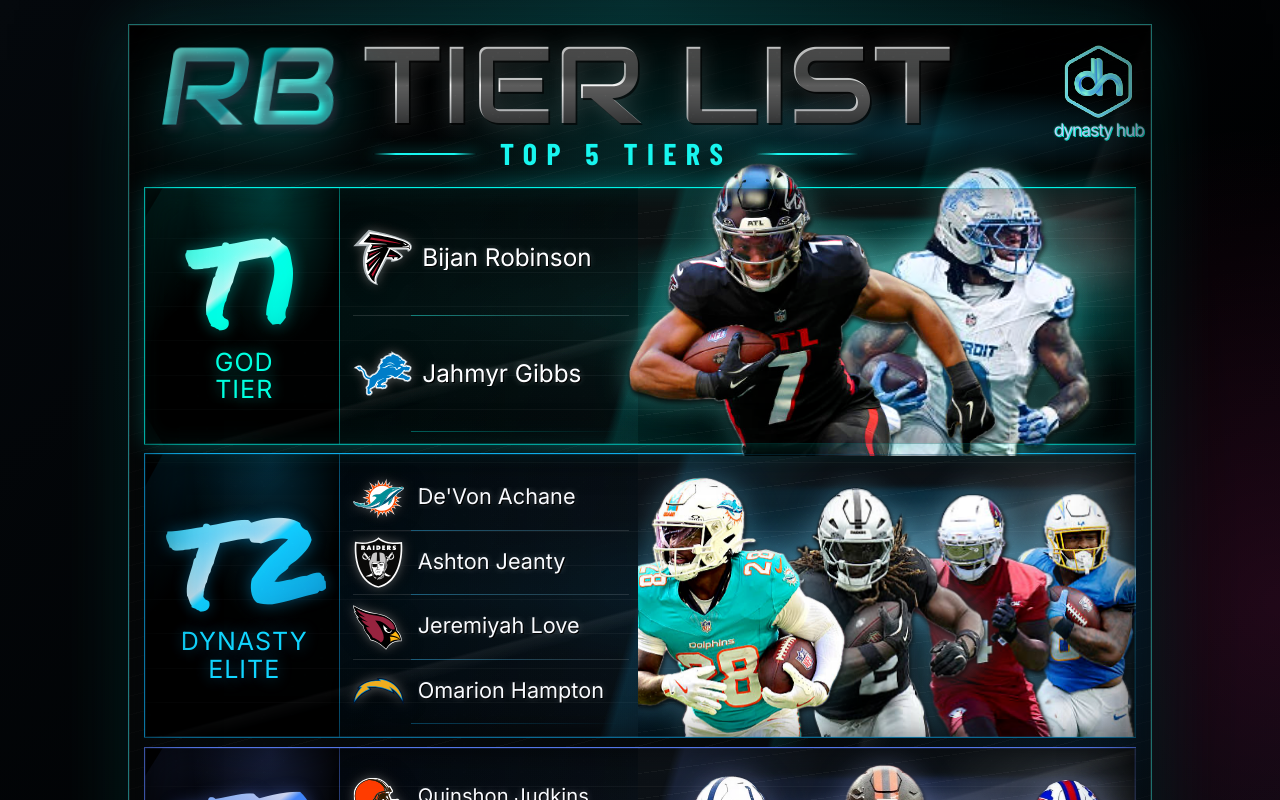
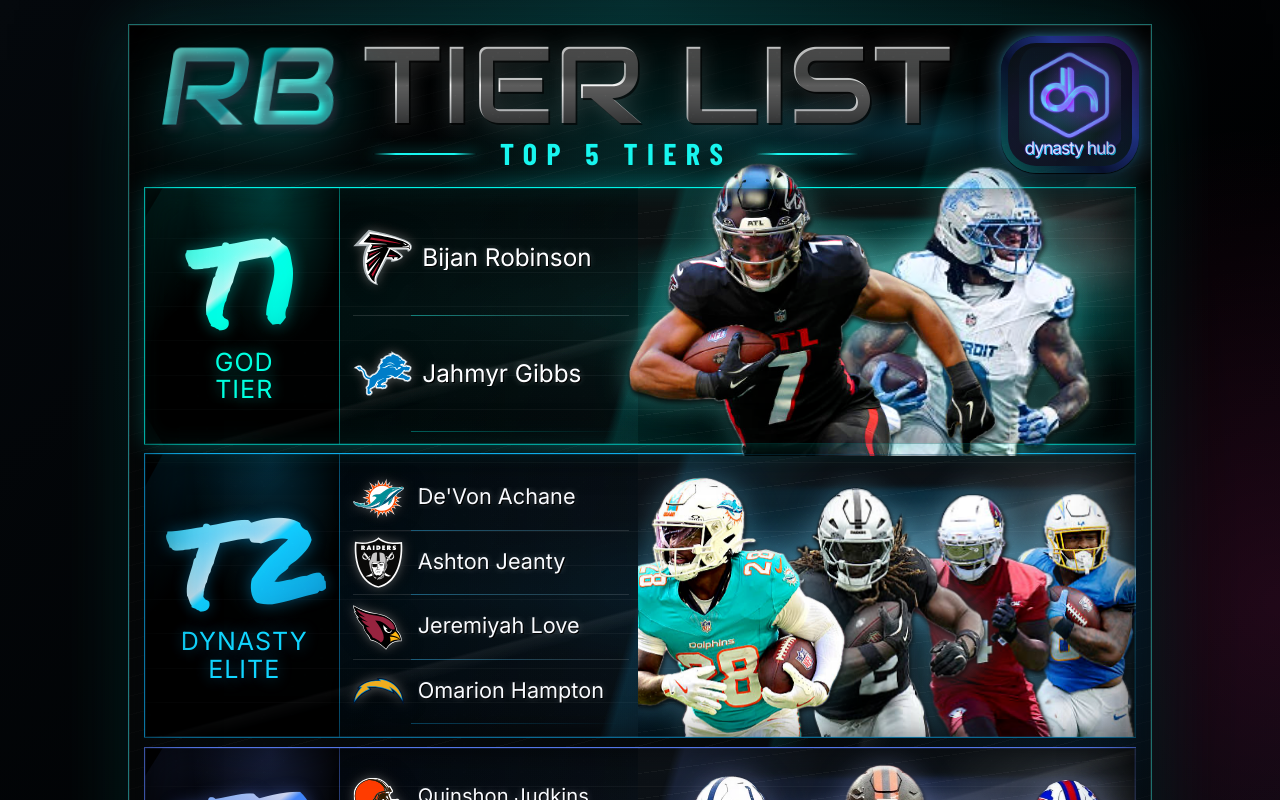
Before and after one commit to oboczarski/RB-Infographic_v1, a React (Vite) app: page / in a window 1280 px wide. Shown: the top 800 px of the page. Built offline with nearby package versions, Linux system fonts and the light colour scheme; a web font is replaced by a local one.

Commit message:
style: update infographic styles with new gradients, spacing adjustments, and add scratch.css for additional design elements

```diff
--- /dev/null
+++ b/Reference_Folder/Reference_Infographic/scratch.css
@@ -0,0 +1,62 @@
+.poster-brand-lockup {
+    justify-self: end;
+    display: grid;
+    justify-items: center;
+    gap: 0;
+    margin-top: -0.55cqw;
+    margin-right: -2.1cqw;
+    padding: 14px 15px 23px;
+    border-radius: 40px;
+    border: 8px solid transparent;
+    background:
+/* Layer 1: Soft violet specular glow (top-left) */
+    radial-gradient(circle at 25% 25%, rgba(147, 51, 234, 0.16) 0%, transparent 50%) content-box,
+
+    /* Layer 2: Soft teal specular glow (bottom-right) */
+    radial-gradient(circle at 75% 75%, rgba(20, 184, 166, 0.08) 0%, transparent 50%) content-box,
+
+    /* Layer 3: Deep sapphire-ink canvas core */
+    linear-gradient(160deg, #0e0f17 0%, #06060a 60%, #020203 100%) content-box,
+
+    /* Layer 4: Dark glass bevel with subtle purple-to-teal refractive tint */
+    linear-gradient(135deg, rgba(147, 51, 234, 0.22) 0%, rgba(30, 31, 42, 0.6) 30%, rgba(10, 11, 13, 0.9) 70%, rgba(20, 184, 166, 0.12) 100%) padding-box,
+
+    /* Layer 5: Ultra-fine, glowing iridescent glass border */
+    linear-gradient(229deg, rgba(127, 51, 234, 0.55) 0%, rgba(59, 90, 246, 0.75) 35%, rgba(10, 21, 55, 0.9) 55%, rgba(20, 184, 166, 0.35) 100%) border-box;
+
+   box-shadow: 0 1px 1px rgba(0, 0, 0, 0.9), 0 15px 30px -8px rgba(0, 0, 0, 0.95), 0 30px 60px -12px rgba(147, 51, 234, 0.07), 0 40px 80px -20px rgba(20, 184, 166, 0.03);
+   }
+
+.a{
+background:
+   /* Content 1: Soft violet specular glow (top-left) */
+    radial-gradient(circle at 25% 25%, rgba(147, 51, 234, 0.16) 0%, transparent 50%) content-box,
+
+    /* Content 2: Soft teal specular glow (bottom-right) */
+    radial-gradient(circle at 5% 70%, rgba(20, 184, 166, 0.18) 0%, transparent 50%) content-box,
+
+    /* Content 3: Deep sapphire-ink canvas core */
+    linear-gradient(246deg, #0e1f07 0%, #563afa18 20%, #020203 100%) content-box,
+
+    /* Padding Box: Dark glass bevel with subtle purple-to-teal refractive tint */
+    linear-gradient(135deg, rgba(80, 111, 234, 0.02) 0%, rgba(30, 31, 42, 0.6) 30%, rgba(10, 11, 13, 0.9) 70%, rgba(20, 184, 166, 0.12) 100%) padding-box,
+
+    /* Border Box: Ultra-fine, glowing iridescent glass border */
+    linear-gradient(229deg, rgba(127, 51, 234, 0.55) 0%, rgba(59, 90, 246, 0.75) 35%, rgba(10, 21, 55, 0.9)60%, rgba(20, 184, 166, 0.35) 100%) border-box;
+
+}
+
+.b{
+    background:
+    /* Content 1: Soft violet specular glow (top-left) */    radial-gradient(circle at 35% 70%, rgba(47, 121, 154, 0.36) 0%, transparent 50%) content-box,
+
+/* Content 2: Soft teal specular glow (bottom-right) */
+ radial-gradient(circle at 68% 40%, rgba(20, 104, 166, 0.52) 0%, rgba(90, 54, 166, 0.42) 30%, #0221 50%, #0221 100%) content-box,
+
+ /* Content 3: Deep sapphire-ink canvas core */
+ linear-gradient(126deg, #101f27 0%, #101a2a 10%, #101e1f 80%, #222263 100%) content-box,
+
+     /* Padding Box: Dark glass bevel with subtle purple-to-teal refractive tint */    linear-gradient(135deg, rgba(10, 20, 20, 0.95) 0%, rgba(20, 21, 42, 0.96) 30%, rgba(15, 18, 33, 0.9) 70%, rgba(12, 34, 40, 0.9) 100%) padding-box,
+
+/* Border Box: Ultra-fine, glowing iridescent glass border */    linear-gradient(229deg, rgba(127, 51, 234, 0.55) 0%, rgba(59, 90, 246, 0.75) 35%, rgba(10, 21, 55, 0.9)60%, rgba(20, 184, 166, 0.4) 100%) border-box;
+}
--- a/src/styles/infographic.css
+++ b/src/styles/infographic.css
@@ -559,21 +559,40 @@
   justify-self: end;
   display: grid;
   justify-items: center;
-  gap: 0.12cqw;
-  margin-top: -0.05cqw;
-  margin-right: -2.5cqw;
+  gap: 0cqw;
+  margin-top: -0.55cqw;
+  margin-right: -2cqw;
+      padding: 4px 11px 17px;
+    border-radius: 35px;
+    border: 7px solid transparent;
+    box-sizing: border-box;
+    background-repeat: no-repeat;
+    background-blend-mode: normal;
+    background:
+      /* Content 1: Soft violet specular glow (top-left) */
+      radial-gradient(circle at 35% 70%, rgba(47, 121, 154, 0.36) 0%, transparent 50%) content-box,
+      /* Content 2: Soft teal specular glow (bottom-right) */
+      radial-gradient(circle at 68% 40%, rgba(20, 104, 166, 0.52) 0%, rgba(90, 54, 166, 0.42) 30%, #0221 50%, #0221 100%) content-box,
+      /* Content 3: Deep sapphire-ink canvas core */
+      linear-gradient(126deg, #101f27 0%, #101a2a 10%, #101e1f 80%, #222263 100%) content-box,
+      /* Padding Box: Dark glass bevel with subtle purple-to-teal refractive tint */
+      linear-gradient(135deg, rgba(10, 20, 20, 0.95) 0%, rgba(20, 21, 42, 0.96) 30%, rgba(15, 18, 33, 0.9) 70%, rgba(12, 34, 40, 0.9) 100%) padding-box,
+      /* Border Box: Ultra-fine, glowing iridescent glass border */
+      linear-gradient(229deg, rgba(127, 51, 234, 0.55) 0%, rgba(59, 90, 246, 0.75) 35%, rgba(10, 21, 55, 0.9)60%, rgba(20, 184, 166, 0.4) 100%) border-box;
+
+    box-shadow: 0 1px 1px rgba(0, 0, 0, 0.9), 0 15px 30px -8px rgba(0, 0, 0, 0.95), 1px 0px 9px -2px rgba(47, 181, 254, 0.97), 3px 0px 19px 9px rgba(100, 204, 246, 0.33);
 }
 
 .poster-brand-logo {
-  width: 8.4cqw;
-  height: 8.4cqw;
+  width: 10cqw;
+  height: 10cqw;
   object-fit: contain;
   filter:
-   brightness(1.2)
-   saturate(6.5)
-   drop-shadow(0 0 0px rgba(250, 250, 254, 0.91))
-   drop-shadow(0 0 0px rgba(35, 245, 155, 1))
-   hue-rotate(340deg)
+      brightness(1.2)
+      saturate(18.5)
+      hue-rotate(47deg)
+      drop-shadow(0 0 0px rgba(250, 250, 254, 0))
+      drop-shadow(0 0 1px rgba(105, 45, 255, 1));
 }
 
 .poster-brand-name {
@@ -583,11 +602,11 @@
   font-size: 1.7cqw;
   font-weight: 400;
   font-style: normal;
-  line-height: 0.3;
-  color: #bdcffe;
+  line-height: 0;
+  color: #d8e3ff;
   text-transform: lowercase;
   letter-spacing: -0.1cqw;
-  text-shadow: 0px 0px 2px rgb(16 244 164 / 95%), 1px 1px 0px rgba(16, 244, 240, 0.95);
+  text-shadow: 0px 0px 2px rgb(89 16 244 / 95%), 1px 1px 0px rgba(16, 244, 240, 0.95);
 }
 
 @media (max-width: 720px) {
```
Also changed, not shown: 1 other file (tests, documents, lock files or other folders).
